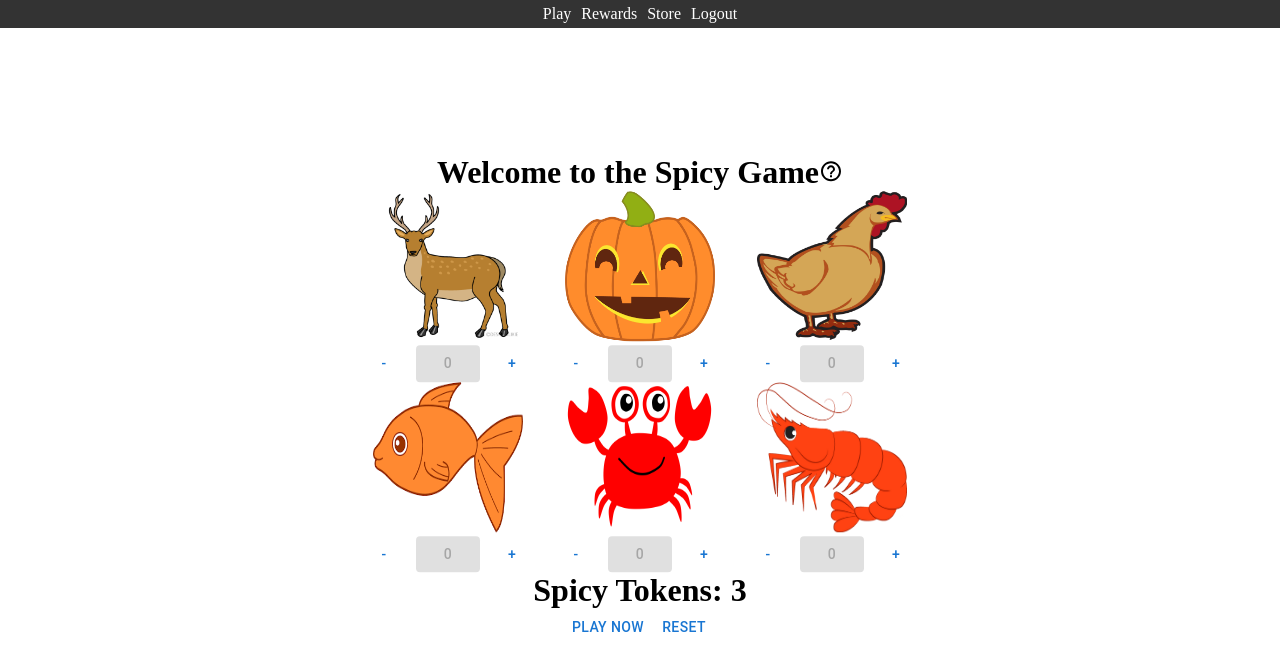
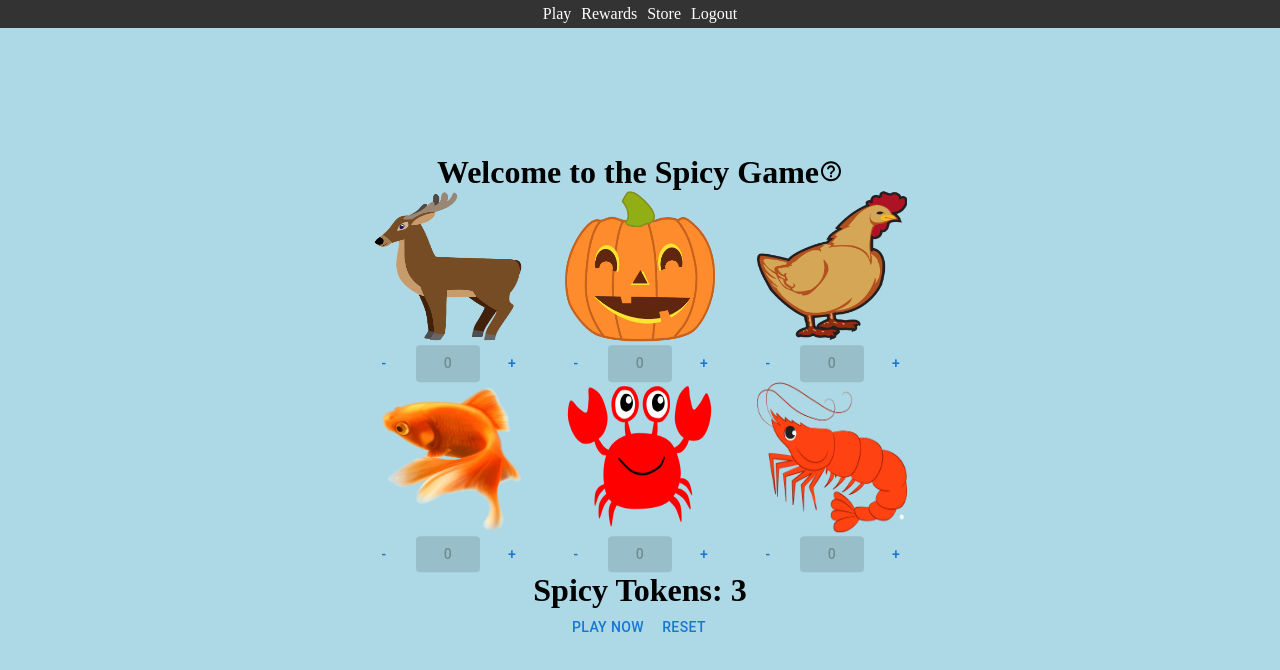
Before and after one commit to ttn729/spicy-game, a Next.js app: page /play in a window 1280 px wide. Shown: the top 670 px of the page. Built offline with nearby package versions, Linux system fonts and the light colour scheme.

Commit message:
Add background to play page and update images

```diff
--- a/pages/play.tsx
+++ b/pages/play.tsx
@@ -20,12 +20,17 @@ export default function Home() {
         <link rel="icon" href="/favicon.ico" />
       </Head>
 
+      <main style={CSSpage}>
+
       <Navbar />
       <Box sx={{
         textAlign: 'center', position: 'absolute', top: '50%', left: '50%', transform: "translate(-50%, -50%)"
       }}>
         <Game />
       </Box>
+
+      </main>
+
     </>
   )
 }
```
Also changed, not shown: public/deer.png, public/fish.png.
